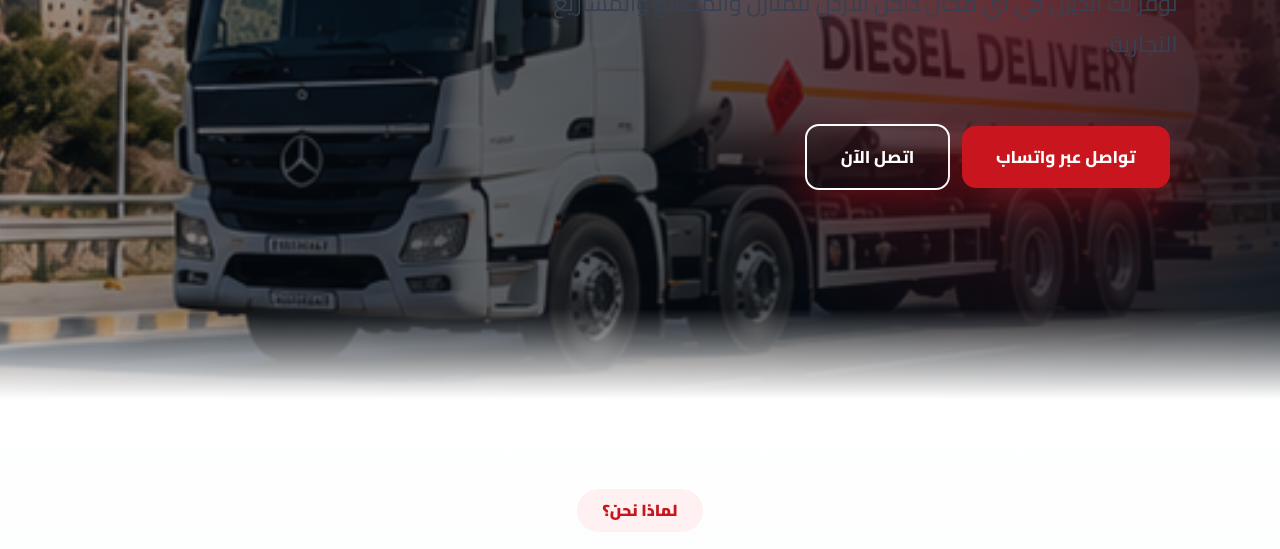
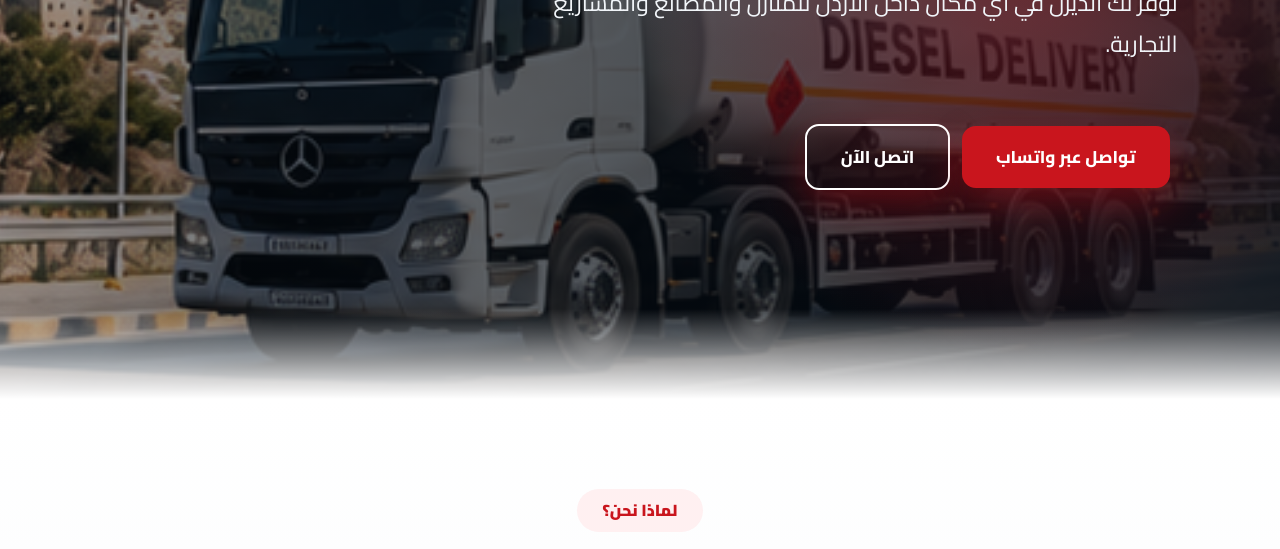
Before and after one commit to 15ahmad9/Diesel_Delivery, a plain HTML site: page index.html in a window 1280 px wide. Shown: the part 551-1100 px from the top of the page. Drawn offline with Linux system fonts and the light colour scheme.

Commit message:
Update style.css

```diff
--- a/style.css
+++ b/style.css
@@ -203,7 +203,7 @@ h1 b {
 }
 .content p {
   font-size: 23px;
-  color: #374151;
+  /* color: #374151; */
   max-width: 650px;
   margin-bottom: 35px;
 }
```
